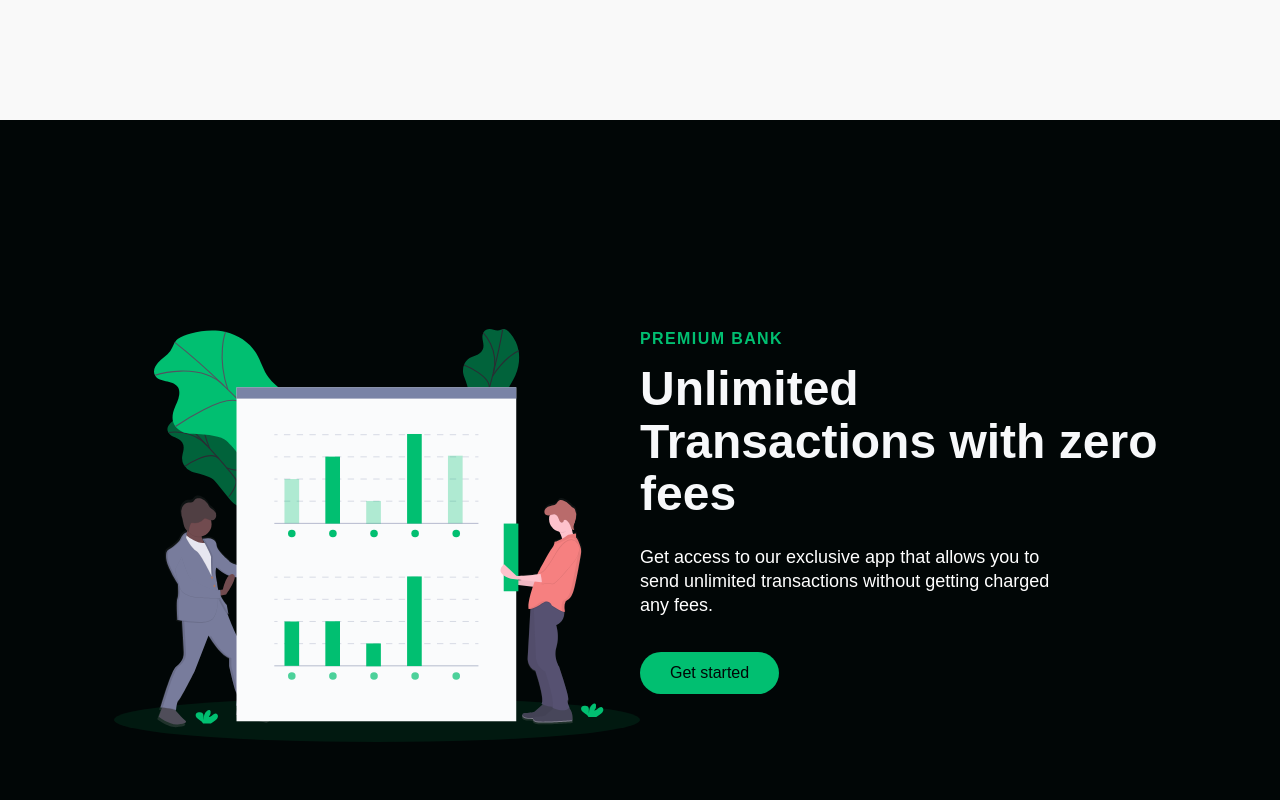
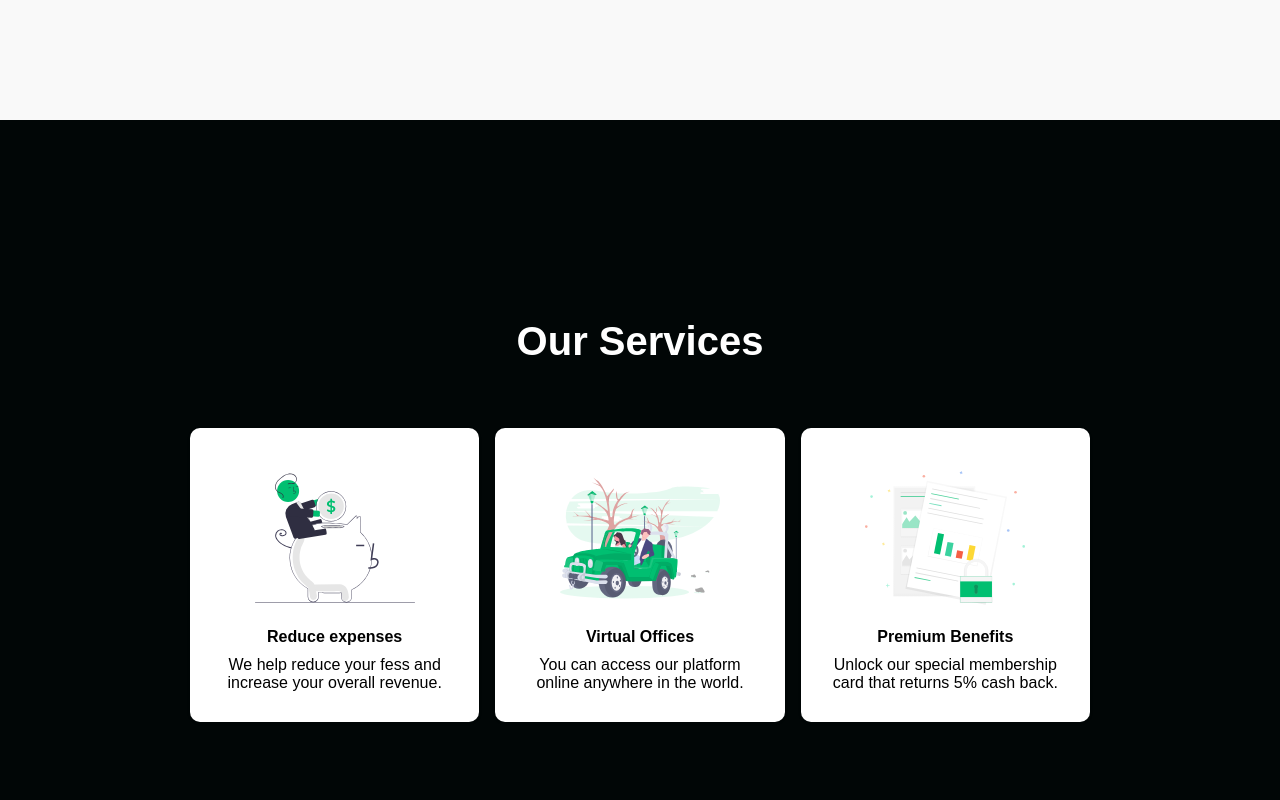
Before and after one commit to devslife7/marcvit-website, a React (Create React App) app: page / in a window 1280 px wide. Shown: the part 2480-3280 px from the top of the page. Built offline with nearby package versions, Linux system fonts and the light colour scheme; a web font is replaced by a local one.

Commit message:
added services section

```diff
--- a/src/components/HeroSection/index.js
+++ b/src/components/HeroSection/index.js
@@ -1,6 +1,6 @@
 import React, { useState } from "react"
 import Video from "../../videos/video.mp4"
-import { Button } from "../ButtonElement"
+import { Button } from "../ButtonElements"
 // import { Button } from "../ButtonElement"
 import {
   ArrowForward,
--- a/src/components/InfoSection/Data.js
+++ b/src/components/InfoSection/Data.js
@@ -9,7 +9,7 @@
     "Get access to our exclusive app that allows you to send unlimited transactions without getting charged any fees.",
   buttonLabel: "Get started",
   imgStart: false,
-  img: require("../../images/svg-2.svg"),
+  img: require("../../images/svg-1.svg"),
   alt: "Car",
   dark: true,
   primary: true,
@@ -35,19 +35,19 @@
 }
 
 export const homeObjThree = {
-  id: "about",
-  lightBg: false,
-  lightText: true,
-  lightTextDesc: true,
+  id: "signup",
+  lightBg: true,
+  lightText: false,
+  lightTextDesc: false,
   topLine: "Premium Bank",
   headline: "Unlimited Transactions with zero fees",
   description:
     "Get access to our exclusive app that allows you to send unlimited transactions without getting charged any fees.",
   buttonLabel: "Get started",
   imgStart: false,
-  img: require("../../images/svg-2.svg"),
+  img: require("../../images/svg-3.svg"),
   alt: "Car",
-  dark: true,
-  primary: true,
-  darkText: false,
+  dark: false,
+  primary: false,
+  darkText: true,
 }
--- a/src/components/InfoSection/Index.js
+++ b/src/components/InfoSection/Index.js
@@ -1,5 +1,5 @@
 import React from "react"
-import { Button } from "../ButtonElement"
+import { Button } from "../ButtonElements"
 import example from "../../images/svg-1.svg"
 import {
   BtnWrap,
@@ -37,7 +37,7 @@
     <>
       <InfoContainer lightBg={lightBg} id={id}>
         <InfoWrapper>
-          <InfoRow imgStart={false}>
+          <InfoRow imgStart={imgStart}>
             <Column1>
               <TextWrapper>
                 <TopLine>{topLine}</TopLine>
@@ -62,7 +62,9 @@
             </Column1>
             <Column2>
               <ImgWrap>
-                {/* <Img src={require("../../images/svg-2.svg")} alt={alt} /> */}
+                {/* <Img src={require("../../images/example.png")} alt={alt} /> */}
+                {/* <img src={require("../../images/example.png")} alt={"alt"} /> */}
+                {/* <Img src={img} alt={alt} /> */}
                 <Img src={example} alt={alt} />
               </ImgWrap>
             </Column2>
--- a/src/components/InfoSection/InfoElements.js
+++ b/src/components/InfoSection/InfoElements.js
@@ -24,10 +24,10 @@
   display: grid;
   grid-auto-columns: minmax(auto, 1fr);
   align-items: center;
-  grid-template-areas: ${({ imgStart }) => (imgStart ? `'col2 col1'` : `'col2 col1'`)};
+  grid-template-areas: ${({ imgStart }) => (imgStart ? `'col2 col1'` : `'col1 col2'`)};
 
   @media screen and (max-width: 768px) {
-    grid-template-areas: ${({ imgStart }) => (imgStart ? `'col1 col2` : `'col1 col1' 'col2 col2'`)};
+    grid-template-areas: ${({ imgStart }) => (imgStart ? `'col1' 'col2'` : `'col1 col1' 'col2 col2'`)};
   }
 `
 
--- /dev/null
+++ b/src/components/Services/ServicesElements.js
@@ -0,0 +1,81 @@
+import styled from "styled-components"
+
+export const ServicesContainer = styled.div`
+  height: 800px;
+  display: flex;
+  flex-direction: column;
+  justify-content: center;
+  align-items: center;
+  background: #010606;
+
+  @media screen and (max-width: 768px) {
+    height: 1100px;
+  }
+
+  @media screen and (max-width: 480px) {
+    height: 1300px;
+  }
+`
+
+export const ServicesWrapper = styled.div`
+  max-width: 1000px;
+  margin: 0 auto;
+  display: grid;
+  grid-template-columns: 1fr 1fr 1fr;
+  align-items: center;
+  grid-gap: 16px;
+  padding: 0 50px;
+
+  @media screen and (max-width: 1000px) {
+    grid-template-columns: 1fr 1fr;
+  }
+
+  @media screen and (max-width: 768px) {
+    grid-template-columns: 1fr;
+    padding: 0 20px;
+  }
+`
+
+export const ServicesCard = styled.div`
+  background: #fff;
+  display: flex;
+  flex-direction: column;
+  justify-content: flex-start;
+  align-items: center;
+  border-radius: 10px;
+  max-height: 340px;
+  padding: 30px;
+  box-shadow: 0 1px 3px rgba(0, 0, 0, 0.2);
+  transition: all 0.2s ease-in-out;
+
+  &:hover {
+    transform: scale(1.02);
+    transition: all 0.2s ease-in-out;
+    cursor: pointer;
+  }
+`
+export const ServicesIcon = styled.img`
+  height: 160px;
+  width: 160px;
+  margin-bottom: 10px;
+`
+
+export const ServicesH1 = styled.h1`
+  font-size: 2.5rem;
+  color: #fff;
+  margin-bottom: 64px;
+
+  @media screen and (max-width: 480) {
+    font-size: 2rem;
+  }
+`
+
+export const ServicesH2 = styled.h2`
+  font-size: 1rem;
+  margin-bottom: 10px;
+`
+
+export const ServicesP = styled.p`
+  font-size: 1rem;
+  text-align: center;
+`
--- /dev/null
+++ b/src/components/Services/index.js
@@ -0,0 +1,39 @@
+import React from "react"
+import Icon1 from "../../images/svg-3.svg"
+import Icon2 from "../../images/svg-2.svg"
+import Icon3 from "../../images/svg-4.svg"
+
+import {
+  ServicesCard,
+  ServicesContainer,
+  ServicesH1,
+  ServicesH2,
+  ServicesIcon,
+  ServicesP,
+  ServicesWrapper,
+} from "./ServicesElements"
+
+export default function Services() {
+  return (
+    <ServicesContainer id='services'>
+      <ServicesH1>Our Services</ServicesH1>
+      <ServicesWrapper>
+        <ServicesCard>
+          <ServicesIcon src={Icon1} />
+          <ServicesH2>Reduce expenses</ServicesH2>
+          <ServicesP>We help reduce your fess and increase your overall revenue.</ServicesP>
+        </ServicesCard>
+        <ServicesCard>
+          <ServicesIcon src={Icon2} />
+          <ServicesH2>Virtual Offices</ServicesH2>
+          <ServicesP>You can access our platform online anywhere in the world.</ServicesP>
+        </ServicesCard>
+        <ServicesCard>
+          <ServicesIcon src={Icon3} />
+          <ServicesH2>Premium Benefits</ServicesH2>
+          <ServicesP>Unlock our special membership card that returns 5% cash back.</ServicesP>
+        </ServicesCard>
+      </ServicesWrapper>
+    </ServicesContainer>
+  )
+}
--- a/src/pages/index.js
+++ b/src/pages/index.js
@@ -3,6 +3,7 @@
 import { homeObjOne, homeObjTwo, homeObjThree } from "../components/InfoSection/Data"
 import InfoSection from "../components/InfoSection/Index"
 import Navbar from "../components/Navbar"
+import Services from "../components/Services"
 import SideBar from "../components/SideBar"
 
 export default function Home() {
@@ -19,6 +20,7 @@
       <HeroSection />
       <InfoSection {...homeObjOne} />
       <InfoSection {...homeObjTwo} />
+      <Services />
       <InfoSection {...homeObjThree} />
     </>
   )
```
Also changed, not shown: src/components/ButtonElements.js (renamed from src/components/ButtonElement.js).
